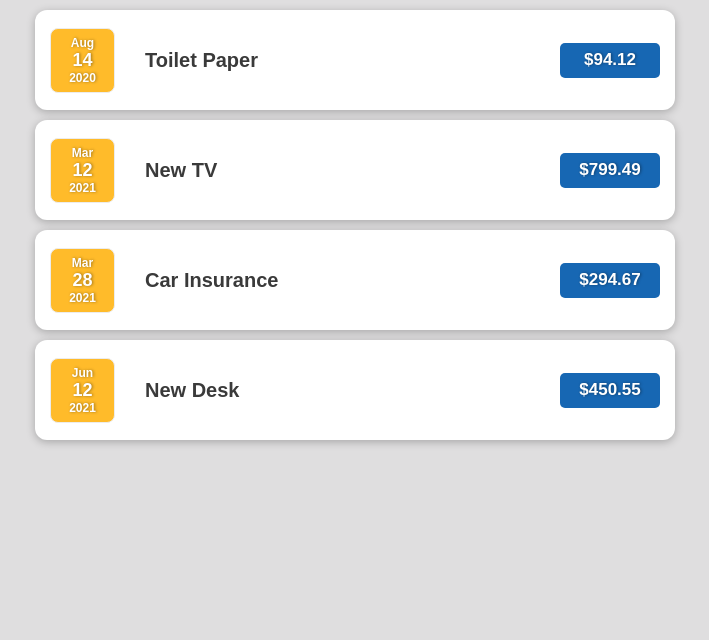
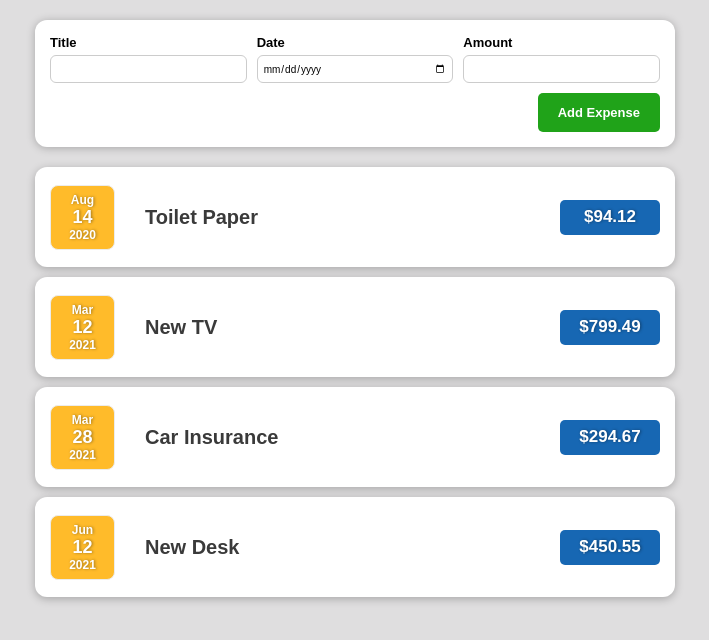
Before and after one commit to AGSS18/expense-tracker-app, a React (Create React App) app: page / in a window 1280 px wide. Shown: the top 640 px of the page, without its empty margins (285-994 px from the left). Built offline with nearby package versions, Linux system fonts and the light colour scheme.

Commit message:
Created input component for new expense data

```diff
--- a/src/App.js
+++ b/src/App.js
@@ -1,4 +1,5 @@
 import Expenses from "./components/Expenses/Expenses";
+import NewExpense from "./components/NewExpense/NewExpense";
 import './index.css';
 
 function App() {
@@ -9,7 +10,10 @@ function App() {
       amount: 94.12,
       date: new Date(2020, 7, 14),
     },
-    { id: 'e2', title: 'New TV', amount: 799.49, date: new Date(2021, 2, 12) },
+    { id: 'e2',
+      title: 'New TV',
+      amount: 799.49,
+      date: new Date(2021, 2, 12) },
     {
       id: 'e3',
       title: 'Car Insurance',
@@ -23,8 +27,15 @@ function App() {
       date: new Date(2021, 5, 12),
     },
   ];
+
+  function addExpenseHandler(expenseData) {
+    console.log(expenseData);
+  }
+
+
   return (
     <div className="App container">
+      <NewExpense onFormSubmition={addExpenseHandler} />
       <Expenses expenses={expenses} />
     </div>
   );
--- /dev/null
+++ b/src/components/NewExpense/NewExpense.css
@@ -0,0 +1,73 @@
+.new-expense {
+  background-color: #ffffff;
+  padding: 1.5rem;
+  margin: 2rem auto;
+  max-width: 100%;
+  border-radius: 12px;
+  text-align: center;
+  box-shadow: 0 1px 8px rgba(0, 0, 0, 0.25);
+}
+
+.new-expense button {
+  font: inherit;
+  cursor: pointer;
+  padding: 1.2rem 2rem;
+  border: none;
+  background-color: #20a319;
+  color: white;
+  border-radius: 5px;
+  font-size: 1.3rem;
+  font-weight: 600;
+}
+
+.new-expense button:hover,
+.new-expense button:active {
+  background-color: #1a8f14;
+}
+
+.new-expense__controls {
+  display: grid;
+  grid-template-columns: repeat(3, 1fr);
+  grid-template-rows: repeat(2 1fr);
+  column-gap: 1rem;
+  margin-bottom: 1rem;
+  text-align: left;
+}
+
+.title {
+  grid-column: 1 / 2;
+}
+
+.date {
+  grid-column: 2 / 3;
+}
+
+.amount {
+  grid-column: 3 / 4;
+}
+
+.title,
+.date,
+.amount {
+  grid-row: 1 / 2;
+}
+
+.new-expense__control label {
+  font-weight: bold;
+  margin-bottom: 0.5rem;
+  display: block;
+  font-size: 1.3rem;
+}
+
+.new-expense__control input {
+  font: inherit;
+  padding: 0.5rem;
+  border-radius: 6px;
+  border: 1px solid #ccc;
+  width: 100%;
+  height: 2.8rem;
+}
+
+.new-expense__actions {
+  text-align: right;
+}
--- /dev/null
+++ b/src/components/NewExpense/NewExpense.js
@@ -0,0 +1,21 @@
+import './NewExpense.css';
+import NewExpenseForm from './NewExpenseForm';
+
+function NewExpense(props) {
+
+    function onFormSubmit(data) {
+        const expenseData = {
+            ...data,
+            id: Math.random().toString()
+        };
+        props.onFormSubmition(expenseData)
+    }
+
+    return (
+        <div className="new-expense">
+            <NewExpenseForm onFormSubmit={onFormSubmit} />
+        </div>
+    );
+}
+
+export default NewExpense;
--- /dev/null
+++ b/src/components/NewExpense/NewExpenseForm.js
@@ -0,0 +1,53 @@
+import { useState } from 'react';
+import './NewExpense.css'
+
+function NewExpenseForm(props) {
+    const [info, setInfo] = useState({title: "", date: "", amount: ""});
+    const [inputDate, setInputDate] = useState("");
+
+    function titleChangeHandler(event) {
+        setInfo({...info, title: event.target.value});
+    }
+
+    function dateChangeHandler(event) {
+        setInputDate(event.target.value);
+        setInfo({...info, date: new Date(event.target.value)});
+
+    }
+
+    function amountChangeHandler(event) {
+        setInfo({...info, amount: event.target.value});
+
+    }
+
+    function submitHandler(event) {
+        event.preventDefault();
+        setInputDate("");
+        setInfo({title: "", date: "", amount: ""})
+        props.onFormSubmit(info);
+    }
+
+    return(
+        <form onSubmit={submitHandler} >
+            <div className="new-expense__controls">
+                <div className="new-expense__control title">
+                    <label>Title</label>
+                    <input type="text" value={info.title} onChange={titleChangeHandler} />
+                </div>
+                <div className="new-expense__control date">
+                    <label>Date</label>
+                    <input type="date" value={inputDate} min="2019-01-01" max="2022-12-31" lang="en-US" onChange={dateChangeHandler} />
+                </div>
+                <div className="new-expense__control amount">
+                    <label>Amount</label>
+                    <input type="number" value={info.amount} min="0.01" step="0.01" onChange={amountChangeHandler} />
+                </div>
+            </div>
+            <div className="new-expense__actions button">
+                <button type="submit" >Add Expense</button>
+            </div>
+        </form>
+    );
+}
+
+export default NewExpenseForm;
```
